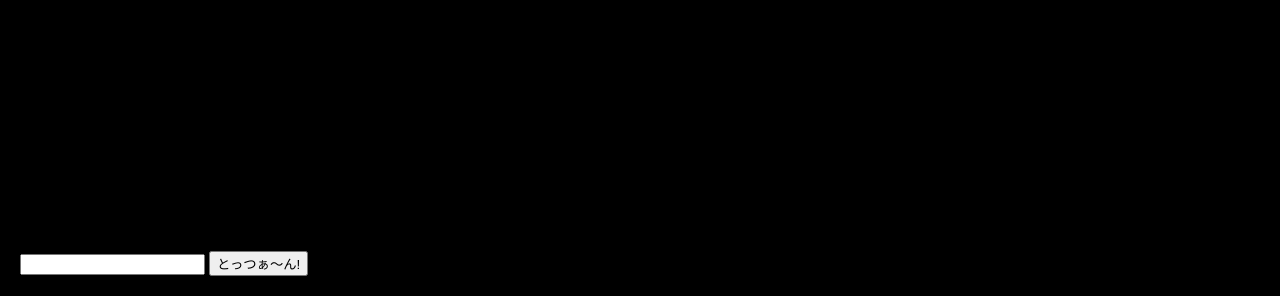
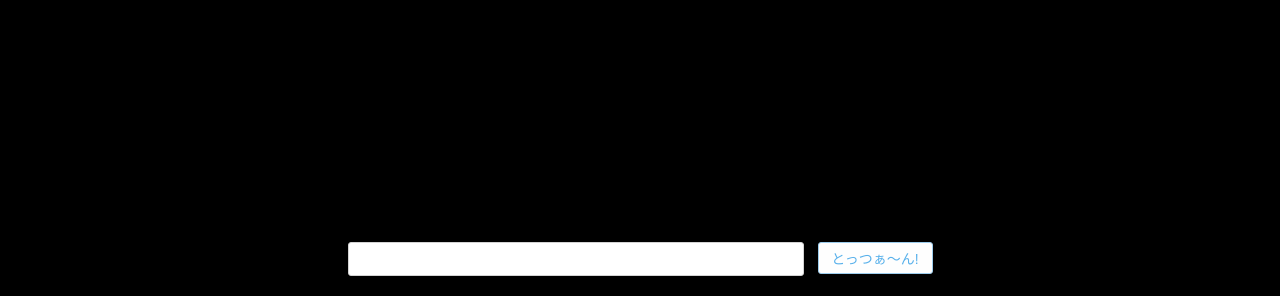
Before and after one commit to ShinoharaTa/rupinthethirdtitlecall, a plain HTML site: page index.html in a window 1280 px wide. Shown: the part 504-804 px from the top of the page. Drawn offline with Linux system fonts and the light colour scheme.

Commit message:
大本のレイアウトを踏襲

```diff
--- a/index.html
+++ b/index.html
@@ -19,7 +19,34 @@
         .controller {
             position: absolute;
             bottom: 20px;
-            left: 20px;
+            width: 100%;
+            margin: 0px auto;
+            text-align: center;
+        }
+
+        .controller input[type="text"] {
+            border: solid 0.5px lightgray;
+            border-radius: 3px;
+            width: 450px;
+            height: 30px;
+            font-size: 14px;
+        }
+
+        .controller input[type="button"] {
+            width: 115px;
+            height: 32px;
+            color: #59b1eb;
+            background: #fefefe;
+            border: solid 1px #9cccec;
+            font-size: 14px;
+            margin-left: 10px;
+            padding: 0 7px;
+            border-radius: 3px;
+        }
+
+        .controller input[type="button"]:hover {
+            color: #fff;
+            background: #59b1eb;
         }
     </style>
 </head>
```
